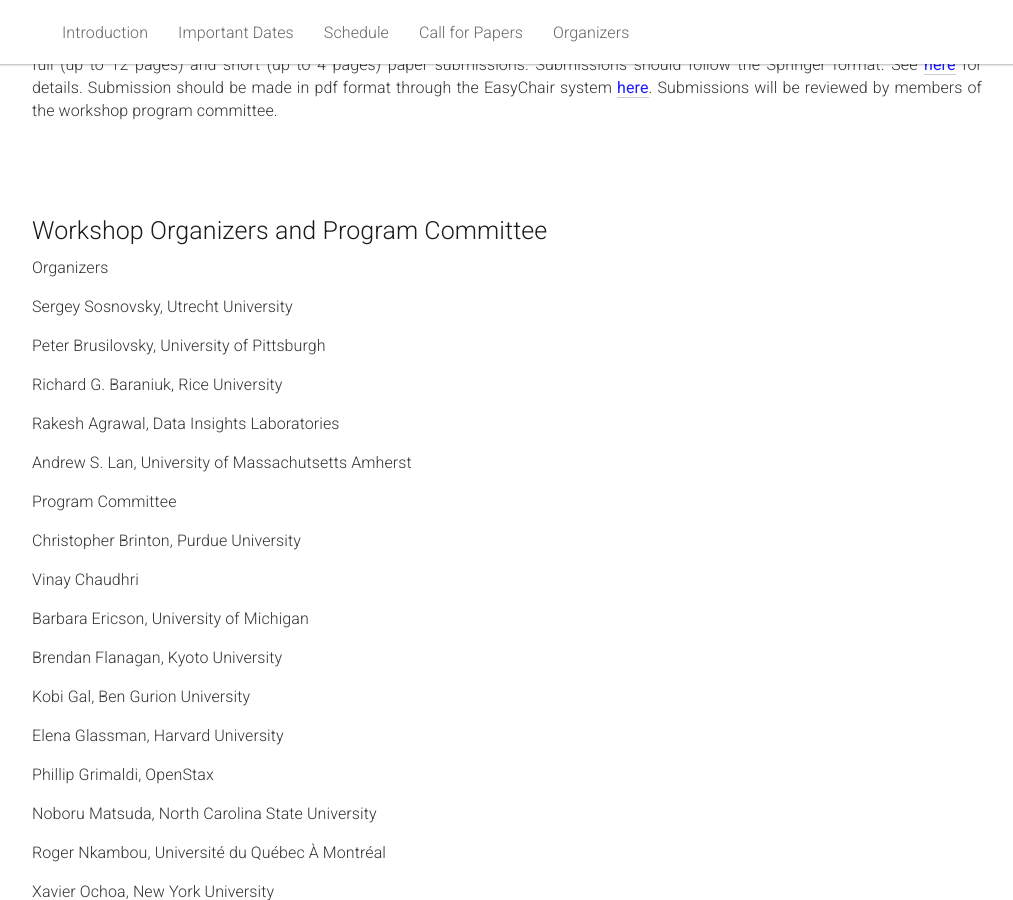
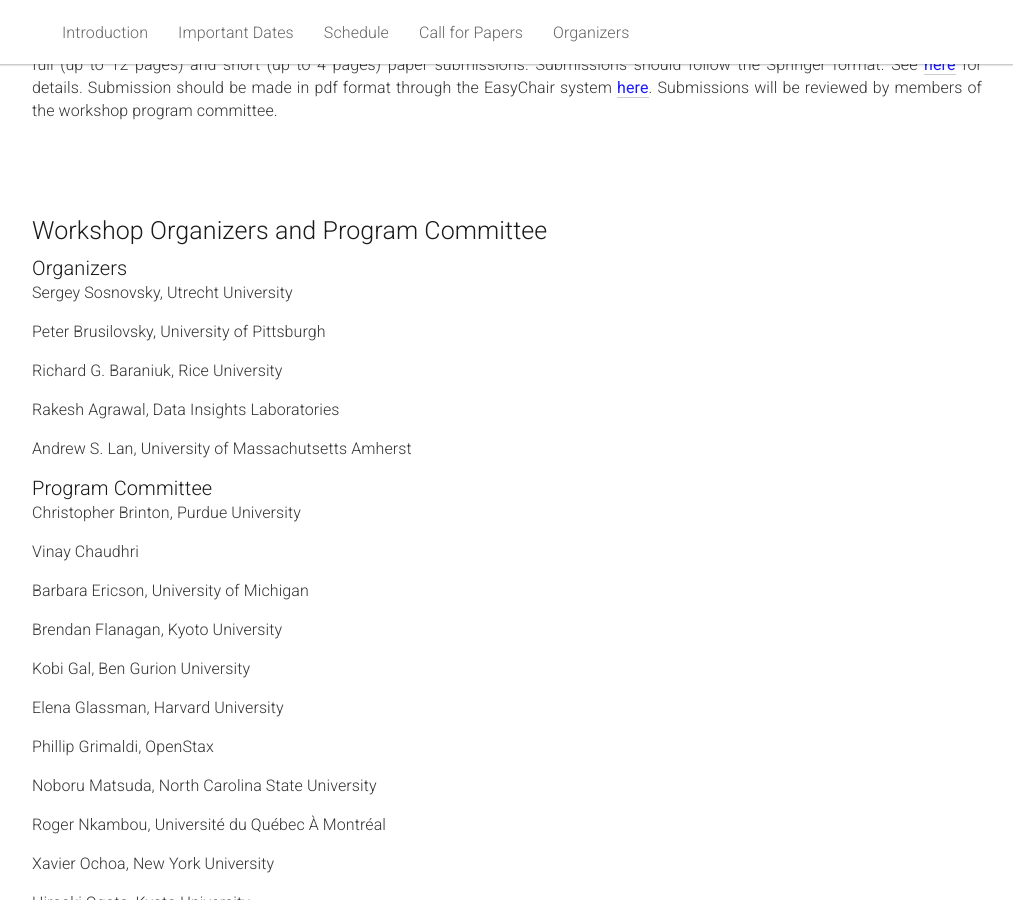
Before and after one commit to ml4ed/ml4ed.github.io, a Jekyll site: the page built from _posts/2019-03-21-2019-AIED-workshop.md, in a window 1280 px wide and 900 px high, scrolled down 2465 px. Shown: the whole window, without its empty margins (133-1146 px from the left). Built offline with Jekyll 4.4.1, drawn with Linux system fonts in a browser that asks for light colours.

```diff
--- a/_posts/2019-03-21-2019-AIED-workshop.md
+++ b/_posts/2019-03-21-2019-AIED-workshop.md
@@ -203,7 +203,7 @@ Short papers/talks
   </div>
 </div>
 
-Organizers
+<h3>Organizers</h3>
 
 Sergey Sosnovsky, Utrecht University
 
@@ -215,7 +215,7 @@ Rakesh Agrawal, Data Insights Laboratories
 
 Andrew S. Lan, University of Massachutsetts Amherst
 
-Program Committee
+<h3>Program Committee</h3>
 
 Christopher	Brinton, Purdue University
 
```
